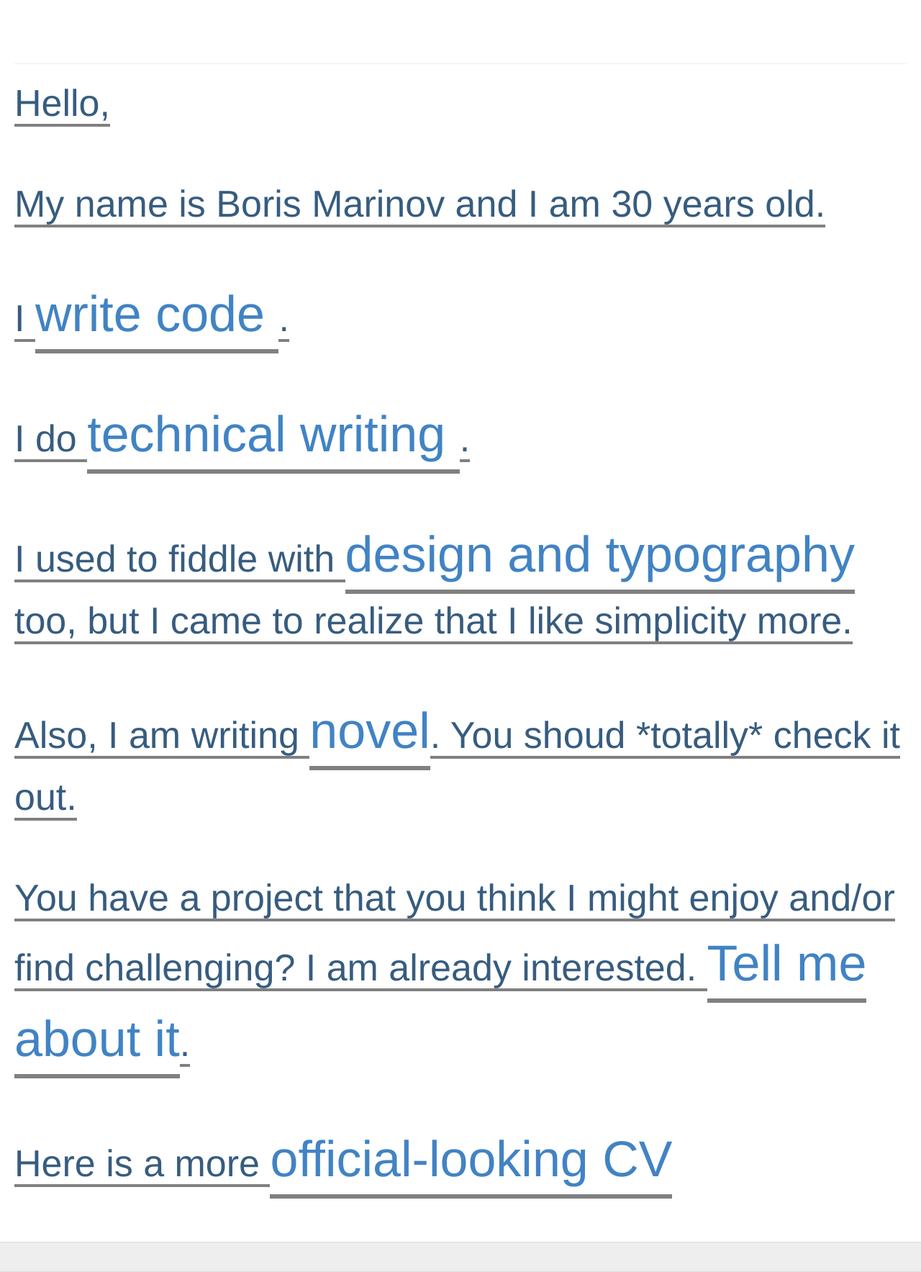
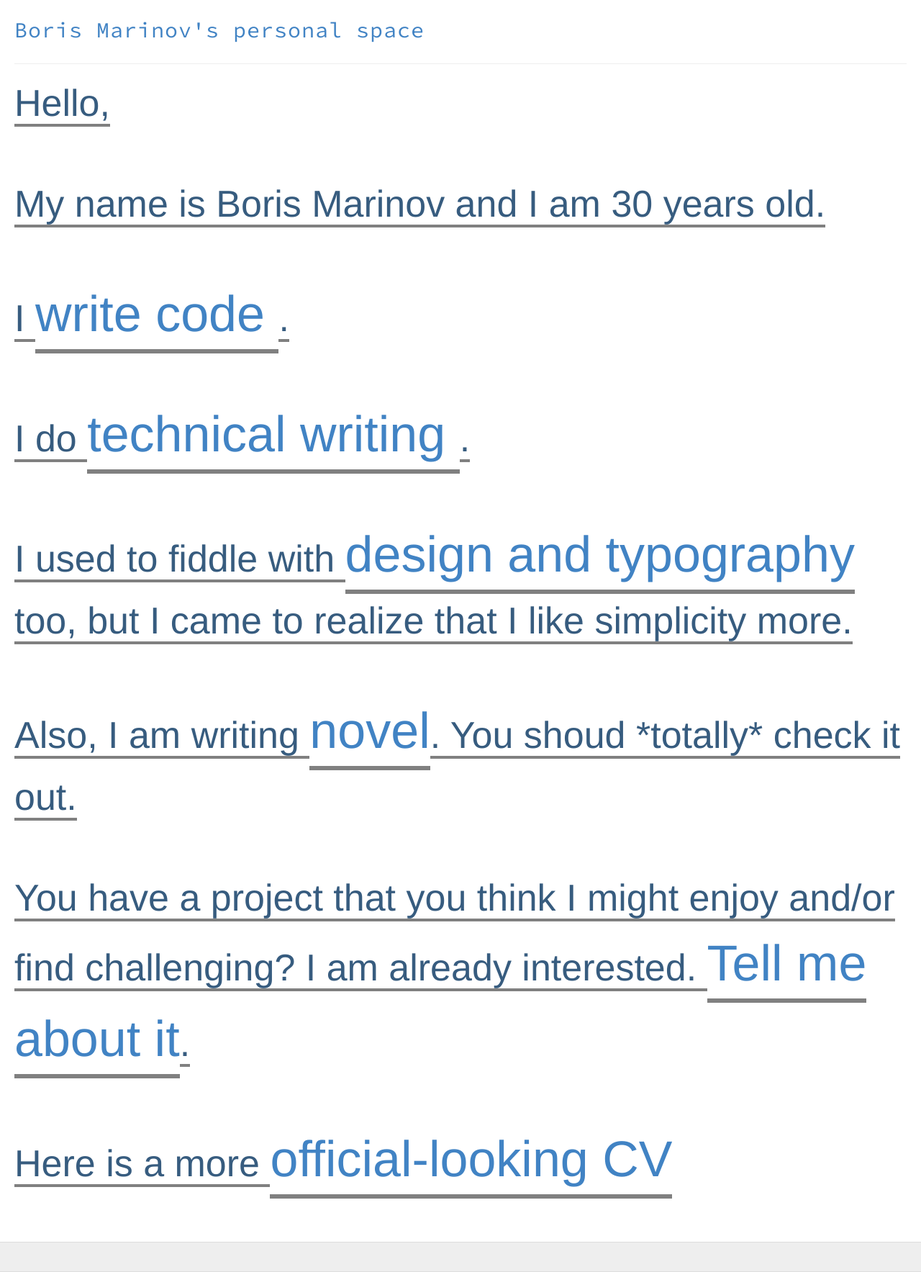
Before and after one commit to abuseofnotation/abuseofnotation.github.io, a Jekyll site: the page built from index.html, in a window 1280 px wide. Shown: the whole page at 72% size. Built offline with Jekyll 4.4.1, drawn with Linux system fonts in a browser that asks for light colours; Markdown is read by kramdown in place of the engine named in the settings.

Commit message:
Update default.html

```diff
--- a/_layouts/default.html
+++ b/_layouts/default.html
@@ -20,7 +20,7 @@
       <div class="container">
         <header class="masthead clearfix">
           <div class="site-info">
-            <h1 class="site-name"><a href="{{ site.baseurl }}/">Boris Marinov's personal space</a></h1>
+            <span class="site-name"><a href="{{ site.baseurl }}/">Boris Marinov's personal space</a></span>
             <p class="site-description"></p>
           </div>
 
```
